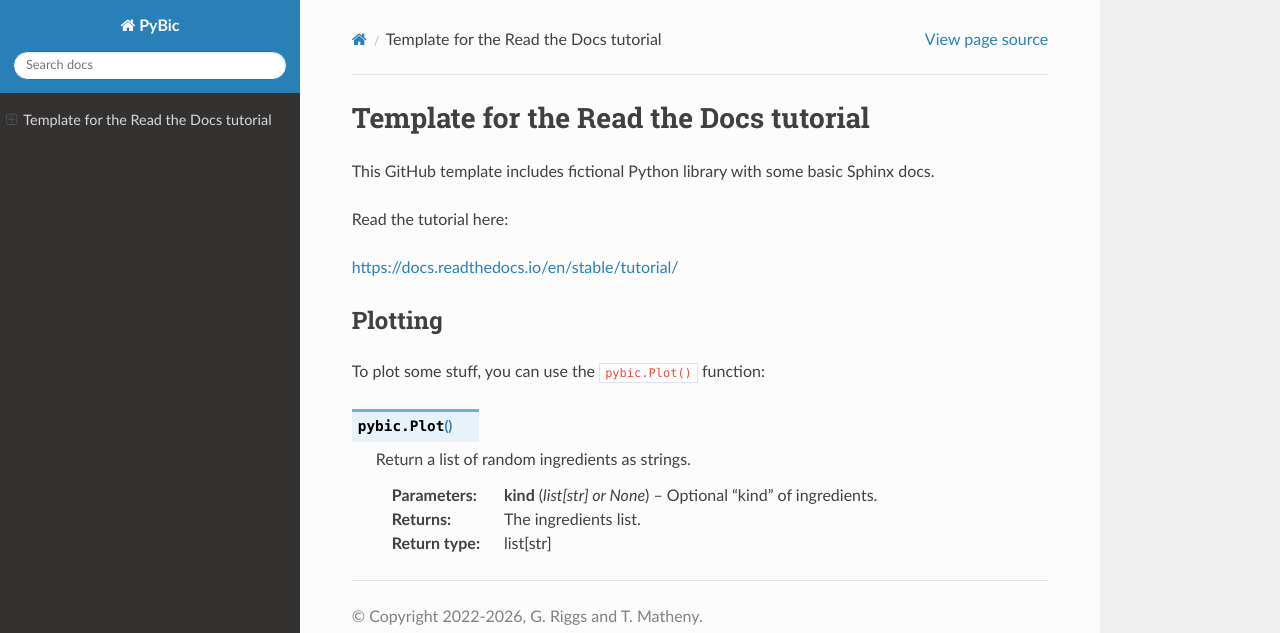
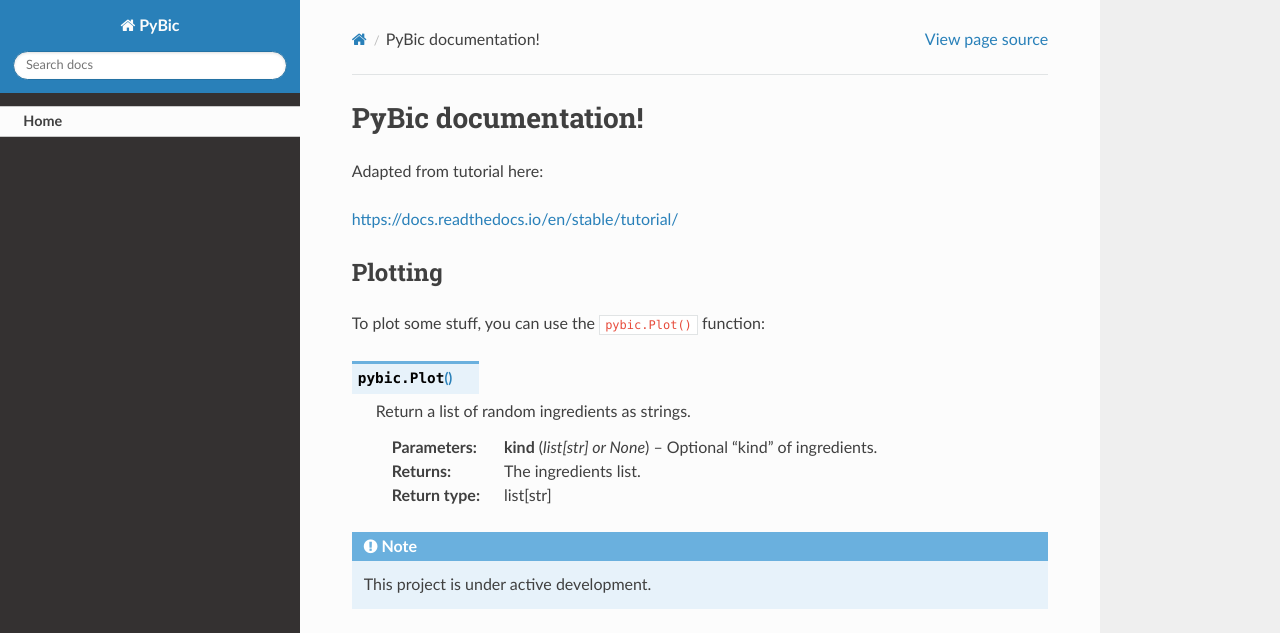
Before and after one commit to rigzridge/pybic, a Sphinx documentation site: the page built from docs/index.rst, in a window 1280 px wide and 1091 px high. Shown: the top 633 px of the window. Built offline with Sphinx 7.4.7 and the Read the Docs theme 3.1.0, drawn with Linux system fonts in a browser that asks for light colours; grey boxes are pictures that could not be loaded.

```diff
--- a/docs/index.rst
+++ b/docs/index.rst
@@ -1,10 +1,7 @@
-Template for the Read the Docs tutorial
+PyBic documentation!
 =======================================
 
-This GitHub template includes fictional Python library
-with some basic Sphinx docs.
-
-Read the tutorial here:
+Adapted from tutorial here:
 
 https://docs.readthedocs.io/en/stable/tutorial/
 
@@ -21,3 +18,23 @@ To plot some stuff, you can use the ``pybic.Plot()`` function:
    :type kind: list[str] or None
    :return: The ingredients list.
    :rtype: list[str]
+
+.. note::
+
+   This project is under active development.
+
+.. todo::
+
+   Add in base units?
+
+Contents
+--------
+
+.. toctree::
+
+   Home <self>
+
+.. autosummary::
+   :toctree: generated
+
+   pybic
```
